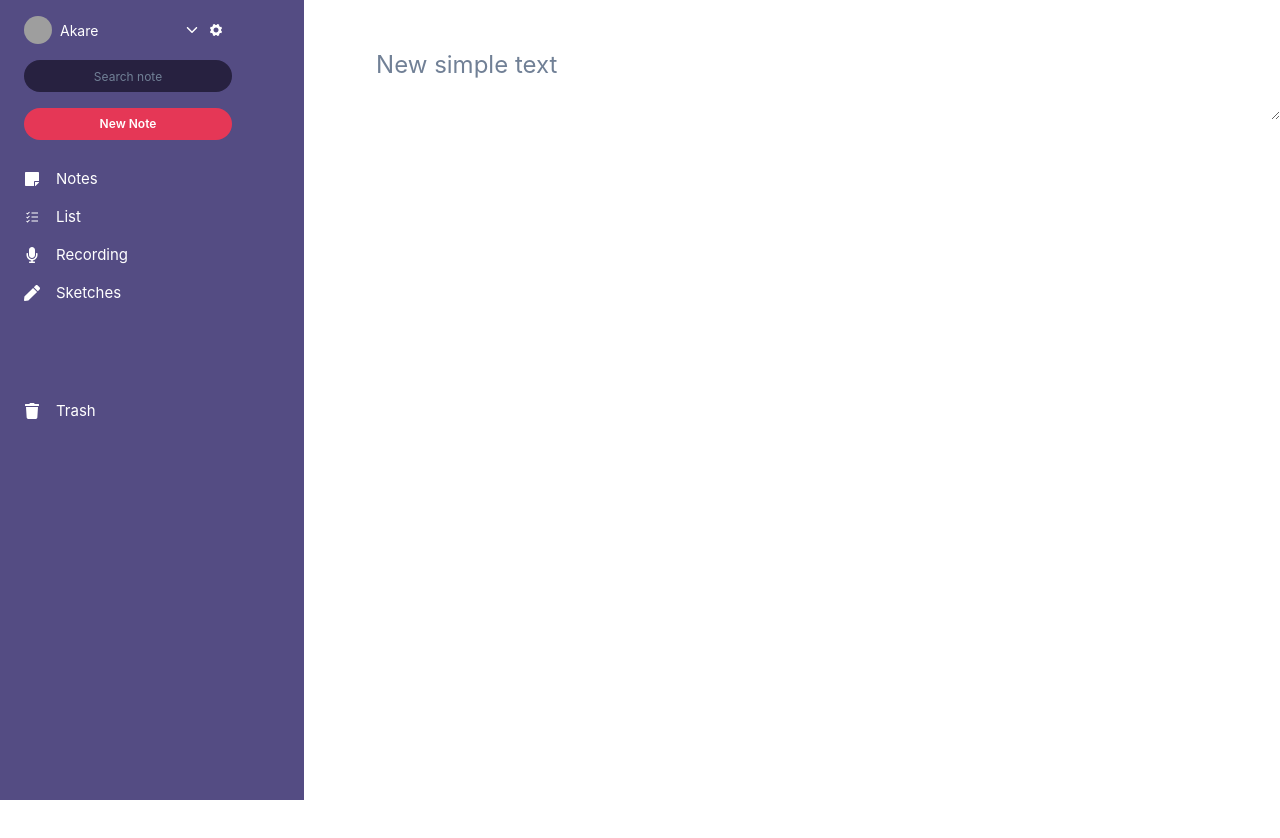
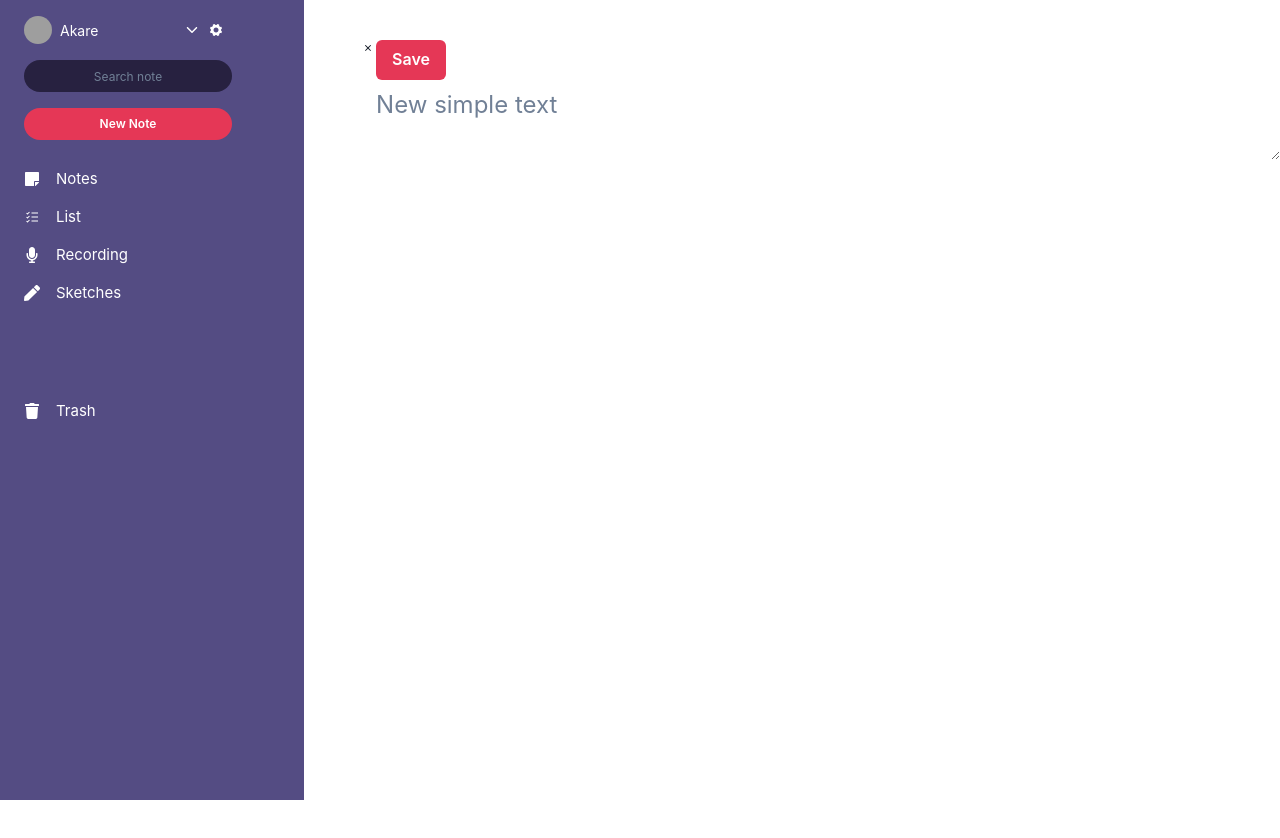
Before and after one commit to akareagwom/note-pal, a React (Vite) app: page /Layout in a window 1280 px wide. Built offline with nearby package versions, Linux system fonts and the light colour scheme; grey boxes are pictures that could not be loaded.

Commit message:
save import

```diff
--- a/src/notes/components/noteCanva.tsx
+++ b/src/notes/components/noteCanva.tsx
@@ -1,5 +1,6 @@
 import { Box, Textarea } from '@chakra-ui/react';
 import React from 'react';
+import Save from '../../components/Save';
 
 interface Props {
 
@@ -8,6 +9,7 @@ interface Props {
 const NoteCanva: React.FC<Props> = ({  }) => {
   return (
     <Box>
+        <Save/>
       <Textarea variant={'none'} border={'none'} outline={'none'} fontSize={'1.5rem'} placeholder='New simple text' />
     </Box>
   );
```
